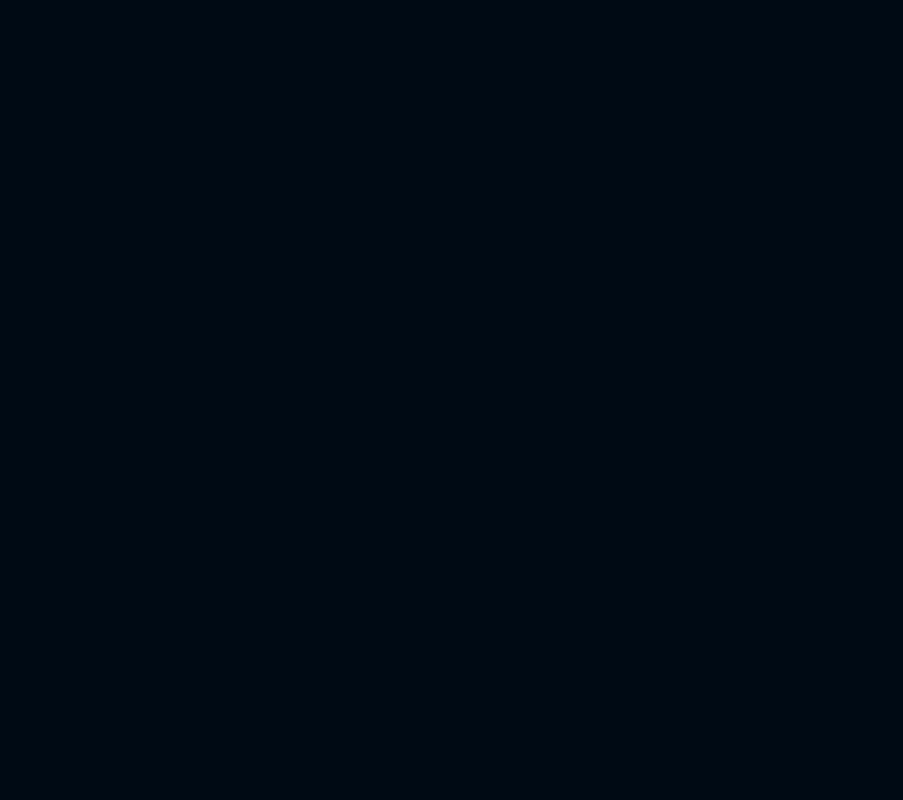
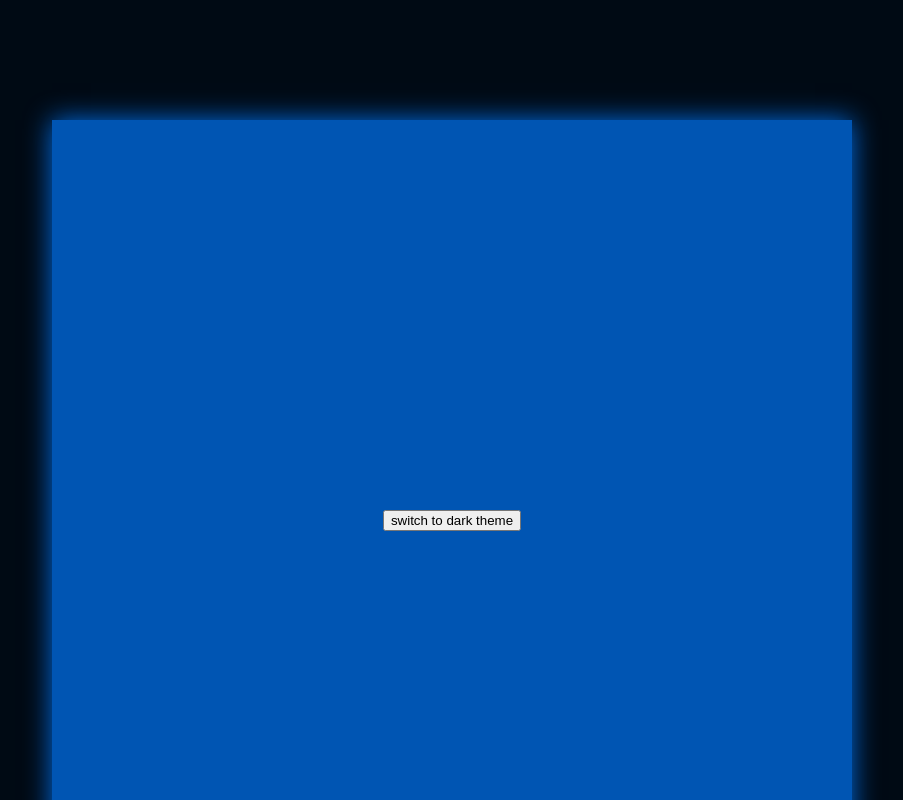
Before and after one commit to jazznerd206/appoggiatura, a React app: page / in a window 1280 px wide. Shown: the part 680-1480 px from the top of the page, without its empty margins (188-1091 px from the left). Built offline with nearby package versions, Linux system fonts and the light colour scheme.

Commit message:
update to context, theme is working. move to build schemas

```diff
--- a/App.css
+++ b/App.css
@@ -9,6 +9,8 @@ html {
 body {
   background-color: #000a14;
   color: #0066cc;
+  margin: 0;
+  padding: 0;
 }
 
 ul {
@@ -37,6 +39,8 @@ ul {
   flex-direction: column;
   justify-content: space-between;
   align-items: center;
+  margin: 0;
+  padding: 0;
 }
 
 .page {
@@ -47,4 +51,6 @@ ul {
   justify-content: center;
   align-items: center;
   text-align: center;
+  margin: 0;
+  padding: 0;
 }
--- a/App.tsx
+++ b/App.tsx
@@ -1,6 +1,5 @@
 import React, { useState, useEffect, useContext, useReducer } from 'react';
-import { AppContext } from './context/app.context';
-import { reducer } from './context/reducer';
+import { ThemeContext, Theme } from './context/app.context';
 import Hero from './components/Hero/Hero';
 import Body from './components/Body/Body';
 import Footer from './components/Footer/Footer';
@@ -8,20 +7,16 @@ import './App.css';
 
 function App() {
 
-    const [ state, dispatch ] = useReducer(reducer, AppContext);
-
-    useEffect(() => {
-
-    }, [])
+    const [theme, setTheme] = React.useState(Theme.Light);
 
     return (
-        <AppContext.Provider value={{ state, dispatch } }>
+        <ThemeContext.Provider value={{ theme, setTheme }}>
             <div className="single-page">
                 <Hero />
                 <Body />
                 <Footer />
             </div>
-        </AppContext.Provider>
+        </ThemeContext.Provider>
     )
 }
 
--- a/components/Body/Body.tsx
+++ b/components/Body/Body.tsx
@@ -1,18 +1,19 @@
 import React, { useState, useEffect, useContext } from 'react';
-import { AppContext } from '../../context/app.context';
+import { Theme, useTheme } from '../../context/app.context';
 import '../../App.css';
+import './body.css';
 
 function Body() {
 
-    const ctx = useContext(AppContext);
-
-    useEffect(() => {
-        console.log('ctx from body :>> ', ctx);
-    }, [])
+    const { theme, setTheme } = useTheme();
+    console.log('theme :>> ', theme);
 
     return (
-        <div className="page">
-        </div>
+            <div className="page body">
+                <button onClick={() => setTheme(theme === 'Light' ? Theme.Dark : Theme.Light)}>
+                    switch to {theme === 'Light' ? 'dark' : 'light'} theme
+                </button>
+            </div>
     )
 }
 
--- /dev/null
+++ b/components/Body/body.css
@@ -0,0 +1,8 @@
+.body {
+  background: #0055b3;
+  height: 100vh;
+  width: 100vh;
+  box-shadow: 0 0 25px #006ee6;
+  padding: 0;
+  margin: 0;
+}
--- a/components/Hero/hero.css
+++ b/components/Hero/hero.css
@@ -21,5 +21,5 @@
   background: #63c5da;
   border-bottom: 1px solid rgb(0, 0, 0, 0.25);
   box-shadow: 0 0 10px #82eefd;
-  margin-bottom: 25vh;
+  margin-bottom: 50vh;
 }
--- a/context/app.context.ts
+++ b/context/app.context.ts
@@ -1,14 +1,14 @@
-import React, { useState, createContext } from "react";
+import React, { useState, useContext, createContext } from "react";
 
-// Create Context Object
-export const AppContext = createContext({
-    state: null,
-    dispatch: null,
-});
+export enum Theme {
+  Dark = 'Dark',
+  Light = 'Light',
+}
 
-// Create a provider for components to consume and subscribe to changes
-export const AppContextProvider = (props: object) => {
-  const [token, setToken] = useState(0);
+export type ThemeContextType = {
+  theme: Theme;
+  setTheme: (Theme: Theme) => void;
+}
 
-  return AppContextProvider;
-};
+export const ThemeContext = createContext<ThemeContextType>({ theme: Theme.Dark, setTheme: theme => console.warn('no theme provider')});
+export const useTheme = () => useContext(ThemeContext);
--- a/index.tsx
+++ b/index.tsx
@@ -1,5 +1,11 @@
 import React from "react";
 import ReactDOM from "react-dom";
+import { BrowserRouter as Router } from "react-router-dom";
 import App from "./App";
 
-ReactDOM.render(<App />, document.getElementById('root'));
+ReactDOM.render(
+    <Router>
+        <App />
+    </Router>,
+    document.getElementById('root')
+    );
--- a/package.json
+++ b/package.json
@@ -17,7 +17,8 @@
     "glob-parent": "^3.1.0",
     "prop-types": "^15.7.2",
     "react": "^17.0.2",
-    "react-dom": "^17.0.2"
+    "react-dom": "^17.0.2",
+    "react-router-dom": "^5.2.0"
   },
   "devDependencies": {
     "@babel/core": "^7.15.0",
```
Also changed, not shown: 1 other file (tests, documents, lock files or other folders).
